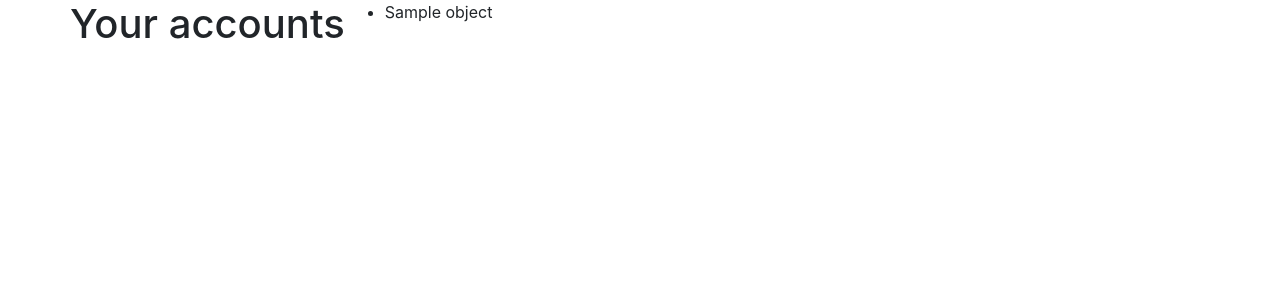
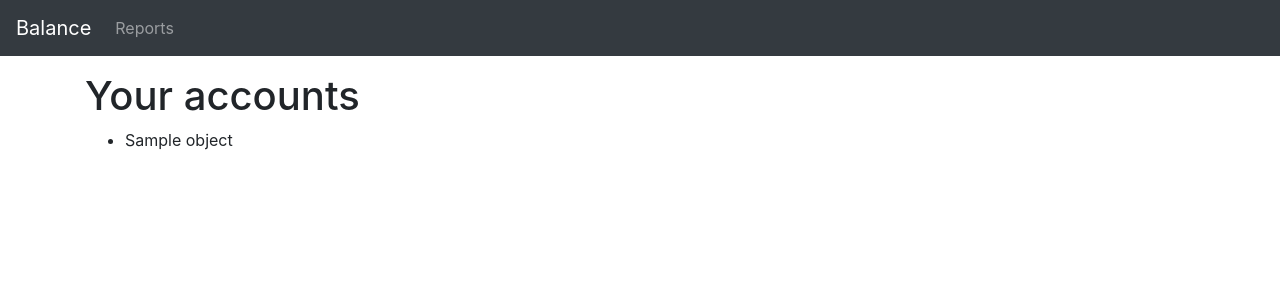
Before and after one commit to nw0/balance, a Django app: template templates/balance/account_list.html in a window 1280 px wide. Shown: the top 300 px of the page. Run offline with Django 3.2, Linux system fonts and the light colour scheme; the template is opened without the code that fills it: most values are stand-ins (such as "Sample title", 1, 10 or a date in 2020); some libraries are stand-ins or nearby versions.

Commit message:
template: nav: add

```diff
--- a/templates/balance/base.html
+++ b/templates/balance/base.html
@@ -4,14 +4,27 @@
 <html lang="en">
 <head>
     <meta charset="utf-8">
+    <meta name="viewport" content="width=device-width, initial-scale=1, shrink-to-fit=no">
     <title>Balance</title>
     {% bootstrap_css %}
+
+    <style>
+        body {
+        padding-top: 3.5rem;
+        }
+    </style>
 </head>
+
 <body>
-<div class="container" role="main">
+<header>
+    {% include 'balance/nav.html' %}
+</header>
+<div class="container">
     <div class="row">
-        {% block content %}
-        {% endblock content %}
+        <main role="main" class="col-sm-12 ml-sm-auto col-md-12 pt-3">
+            {% block content %}
+            {% endblock content %}
+        </main>
     </div>
 </div>
 </body>
--- /dev/null
+++ b/templates/balance/nav.html
@@ -0,0 +1,11 @@
+<nav class="navbar navbar-expand-md navbar-dark fixed-top bg-dark">
+    <a class="navbar-brand" href="{% url 'balance:account_list' %}">Balance</a>
+
+    <div class="collapse navbar-collapse">
+        <ul class="navbar-nav mr-auto">
+            <li class="nav-item">
+                <a class="nav-link" href="#">Reports</a>
+            </li>
+        </ul>
+    </div>
+</nav>
```
Also changed, not shown: templates/balance/account_detail.html (+7 -0 lines).
